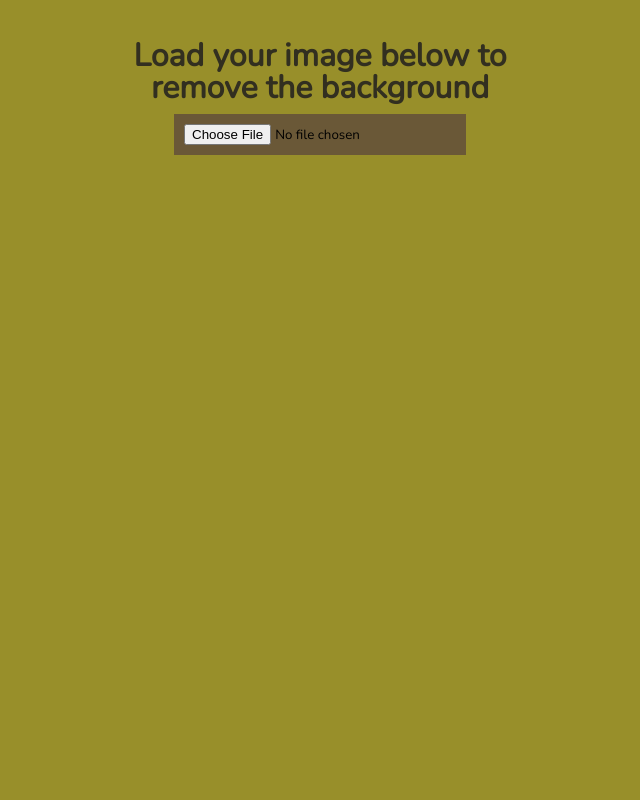
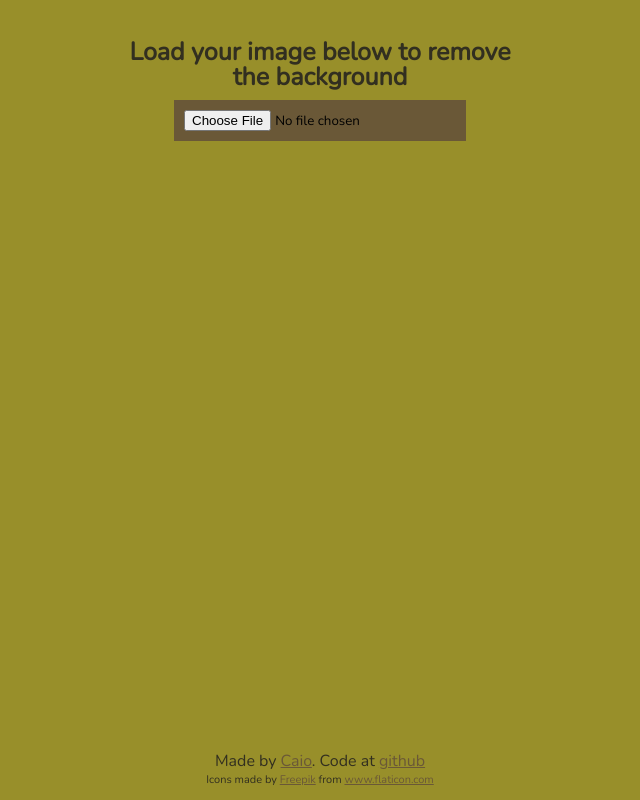
Before and after one commit to caiocvsilva/removeBG, a plain HTML site: page index.html in a window 1280 px wide. Shown: the whole page, without its empty margins (320-960 px from the left). Drawn offline with nearby package versions, Linux system fonts and the light colour scheme.

Commit message:
meta tags and footer

```diff
--- a/index.html
+++ b/index.html
@@ -2,11 +2,26 @@
   <head>
     <meta http-equiv="Content-Type" content="text/html; charset=utf-8"/>
     <meta name="viewport" content="width=device-width,initial-scale=1,shrink-to-fit=no">
+
+    <link rel="icon" href="fav.ico" />
+    <link rel="apple-touch-icon" href="logo.png" />
+    <meta name="theme-color" content="#988f2a" />
+
     <title>Remove Background</title>
+    <meta name="description" content="Remove the background of your photos"/>
+    <meta property="og:url" content="https://removebg.caiocv.com/" />
+    <meta property="og:image" content="https://removebg.caiocv.com/favicon.png" />
+    <meta property="og:title" content="Remove Background" key="ogtitle" />
+    <meta propery="og:site_name" content="Remove Background" key="ogsitename" />
+    <meta property="og:description" content="Remove the background of your photos" key="ogdesc" />
+    <meta property="og:type" content="website" />
+    <link rel="canonical" href="https://removebg.caiocv.com/index.html" />
+
     <link rel="stylesheet" href="styles.css">
  </head>
 
   <body>
+    <main>
       <div class="container">
         <h1>Load your image below to remove the background</h1>
         <input type='file' />
@@ -41,6 +56,11 @@
           <canvas id="canvas" width="250" height="250"></canvas>
         </div>
       </div>
+    </main>
+    <footer>
+      <div id="copy">Made by <a href="https://caiocv.com/" title="Caio Cesar">Caio</a>. Code at <a href="https://github.com/caiocvsilva/removeBG" title="Github">github</a></div>
+      <div id="icoref">Icons made by <a href="https://www.flaticon.com/authors/freepik" title="Freepik">Freepik</a> from <a href="https://www.flaticon.com/" title="Flaticon">www.flaticon.com</a></div>
+    </footer>
 
 
     <!-- Load TensorFlow.js -->
--- a/styles.css
+++ b/styles.css
@@ -15,8 +15,15 @@
     transition: all .5s ease;
 }
 html {scroll-behavior: smooth; background-color: var(--green); font-family: 'Nunito', sans-serif;}
-.container {max-width: 900px; margin: 40px auto; text-align: center;}
-h1 {color: var(--brown); max-width: 400px; margin: 0 auto 10px; line-height: 1; padding: 0 20px;}
+body {
+    display: grid;
+    grid-template-rows: 1fr 50px;
+    justify-content: stretch;
+    align-items: stretch;
+    height: 100vh;
+}
+.container {max-width: 900px; margin: 40px auto 20px; text-align: center;}
+h1 {color: var(--brown); max-width: 400px; margin: 0 auto 10px; line-height: 1; padding: 0 20px; font-size: 25px;}
 #preview {
     display: grid;
     grid-template-columns: 1fr 1fr;
@@ -44,7 +51,7 @@ h1 {color: var(--brown); max-width: 400px; margin: 0 auto 10px; line-height: 1;
 }
 #imgs div {
     max-width: 100%;
-    max-height: 10vh;
+    max-height: 1vh;
     overflow: scroll;
 }
 #loading {text-align: center;}
@@ -63,7 +70,7 @@ h1 {color: var(--brown); max-width: 400px; margin: 0 auto 10px; line-height: 1;
     font-weight: bold;
     line-height: 1.2;
 }
-#download {margin: 30px auto 0; padding:0; }
+#download {margin: 20px auto 0; padding:0; }
 #download button:hover, #download button:focus, #download:hover, #download:focus {
     background: var(--brown-light); color: var(--black);}
 input[type="file"] {
@@ -72,6 +79,9 @@ input[type="file"] {
     font-family: 'Nunito', sans-serif;
 }
 #preview.inactive, #download.inactive, .inactive {display: none;}
+footer {text-align:center; color:var(--brown)}
+footer a {color:var(--brown-light)}
+#icoref {font-size:11px;}
 @keyframes loading {
     0% {transform: rotateZ(0deg);}
     100% {transform: rotateZ(360deg);}
```
Also changed, not shown: fav.ico (added), logo.png (added). Lines whose indentation alone changed are shown as unchanged.
